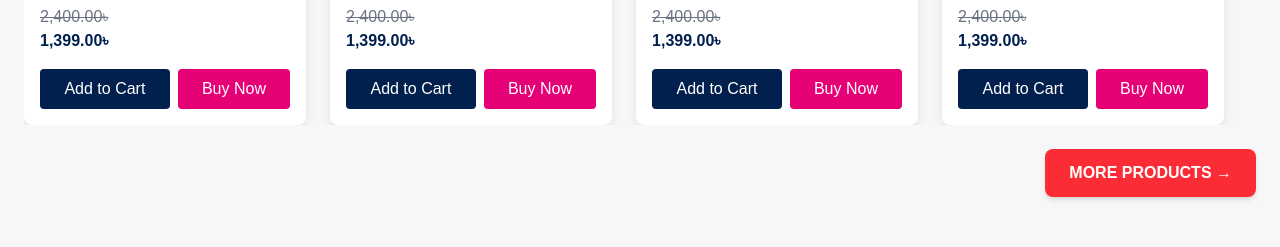
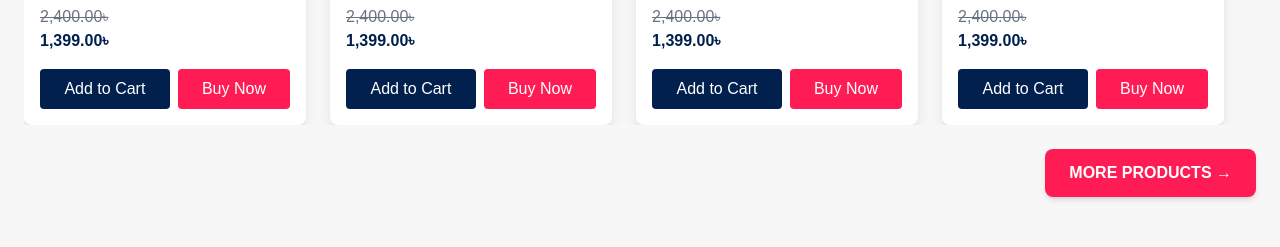
Before and after one commit to sajib689/shop-now-client, a Next.js app: page / in a window 1280 px wide. Shown: the part 787-1034 px from the top of the page. Built offline with nearby package versions, Linux system fonts and the light colour scheme.

Commit message:
fetch the t-shirts from the db

```diff
--- a/src/components/Home/NewPoloTShirt.tsx
+++ b/src/components/Home/NewPoloTShirt.tsx
@@ -81,7 +81,7 @@ const NewPoloTShirt = () => {
                 <Link href='' className="cursor-pointer text-center w-full bg-[#01204E] text-white px-4 py-2 rounded hover:bg-[#011c42] transition">
                   Add to Cart
                 </Link>
-                <Link href='/order' className="cursor-pointer w-full bg-pink-600 hover:bg-pink-700 text-white py-2 rounded text-center">
+                <Link href='/order' className="cursor-pointer w-full bg-[#FF1C55] hover:bg-red-600 text-white py-2 rounded text-center">
                   Buy Now
                 </Link>
               </div>
@@ -90,7 +90,7 @@ const NewPoloTShirt = () => {
         </div>
 
         <div className="flex justify-end mt-6">
-          <button className="px-6 py-3 bg-red-500 text-white font-semibold rounded-lg shadow-md hover:bg-red-600 transition">
+          <button className="px-6 py-3 bg-[#FF1C55] text-white font-semibold rounded-lg shadow-md hover:bg-red-600 transition">
             MORE PRODUCTS →
           </button>
         </div>
```
Also changed, not shown: src/app/about/page.tsx (added), src/app/contact/page.tsx (added).
